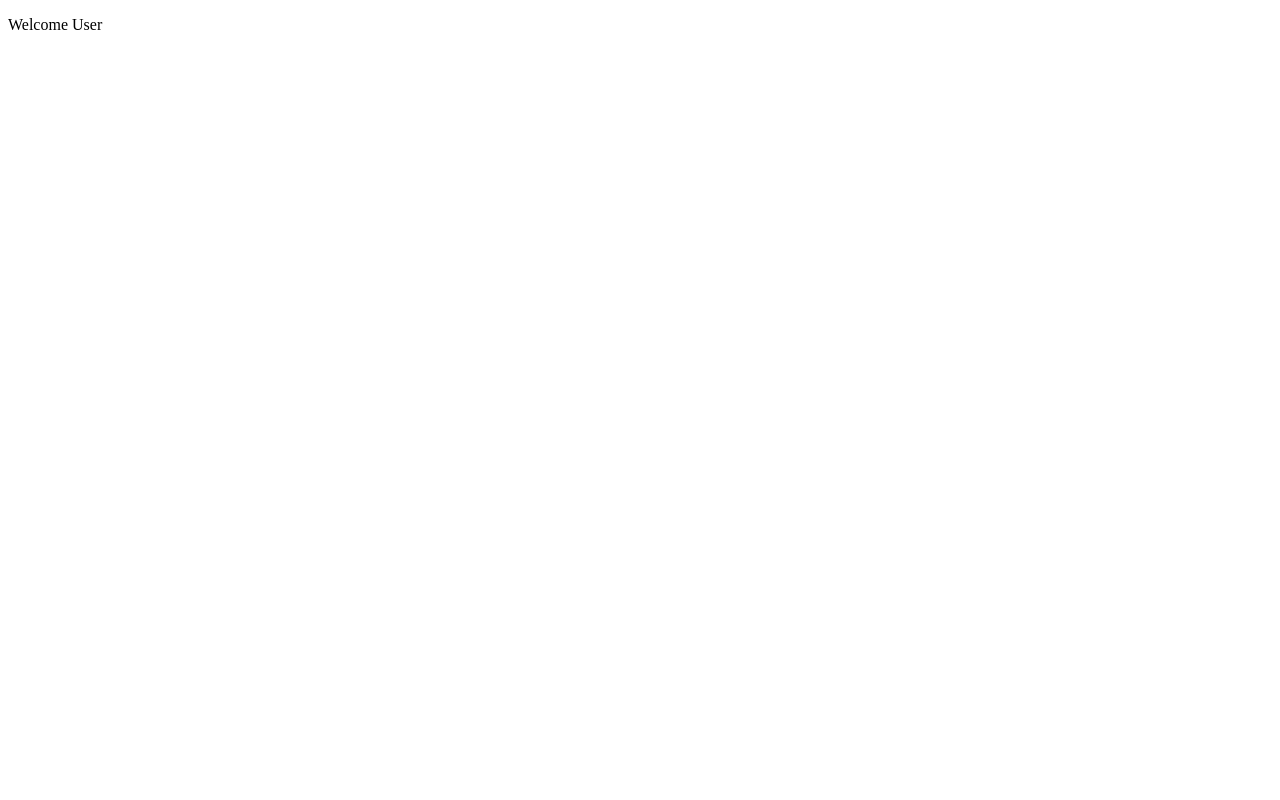
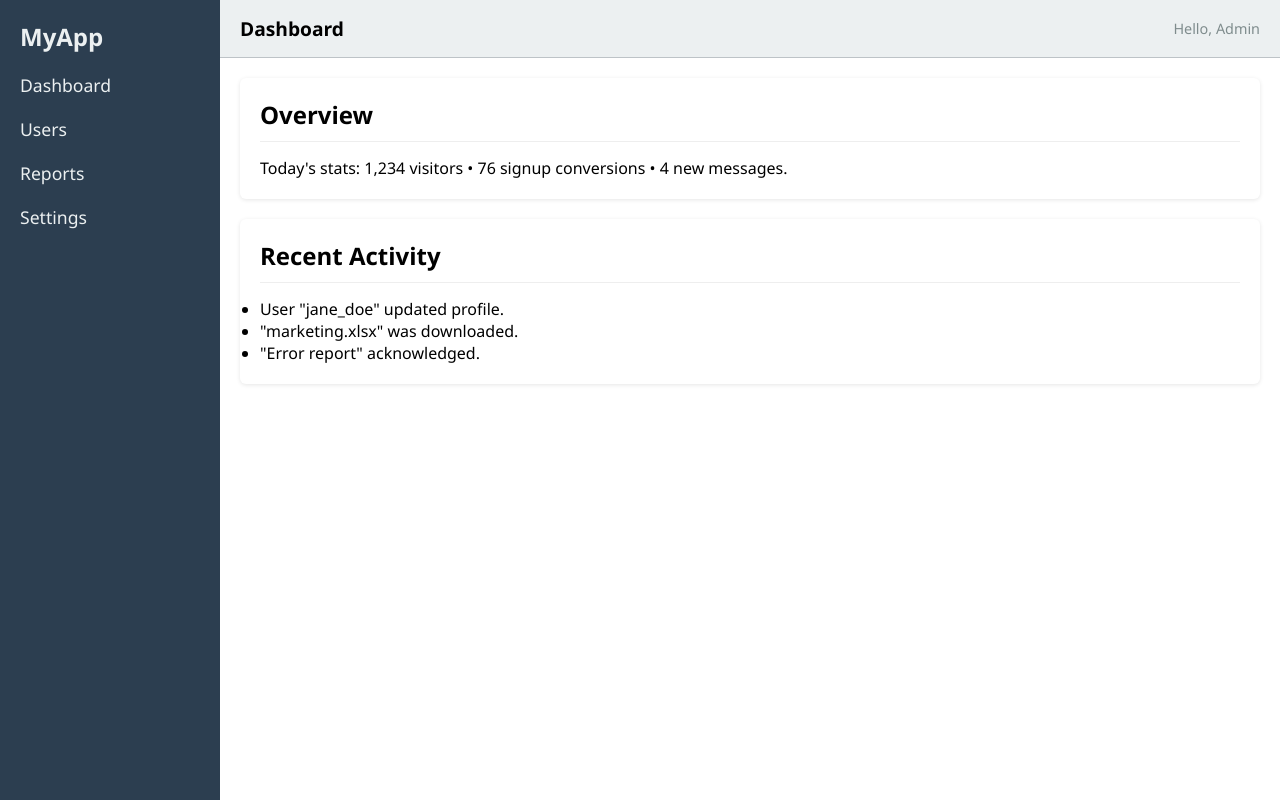
Before and after one commit to faizalmohameds/IIT-Project, a plain HTML site: page index.html in a window 1280 px wide. Drawn offline with Linux system fonts and the light colour scheme.

Commit message:
Triggered new ui

```diff
--- a/index.html
+++ b/index.html
@@ -1,14 +1,59 @@
 <!DOCTYPE html>
-<html>
+<html lang="en">
+<head>
+  <meta charset="UTF-8" />
+  <meta name="viewport" content="width=device-width, initial-scale=1.0"/>
+  <title>Admin Dashboard</title>
+  <style>
+    * { box-sizing: border-box; margin:0; padding:0; }
+    body { display: flex; font-family: 'Segoe UI', sans-serif; height: 100vh; }
+    nav.sidebar { width: 220px; background: #2C3E50; color: #ECF0F1; padding: 20px; }
+    nav.sidebar ul { list-style: none; }
+    nav.sidebar li { margin: 20px 0; }
+    nav.sidebar a { color: inherit; text-decoration: none; font-size: 1.1em; }
+    nav.sidebar a:hover { text-decoration: underline; }
+    .main { flex: 1; display: flex; flex-direction: column; }
+    header.top-nav { background: #ECF0F1; padding: 15px 20px; border-bottom: 1px solid #BDC3C7; display: flex; justify-content: space-between; align-items: center; }
+    .top-nav .title { font-size: 1.2em; font-weight: bold; }
+    .top-nav .user { font-size: 0.9em; color: #7F8C8D; }
+    .content { padding: 20px; overflow-y: auto; }
+    .widget { background: #fff; border-radius: 6px; padding: 20px; margin-bottom: 20px; box-shadow: 0 1px 4px rgba(0,0,0,0.1); }
+    .widget h2 { margin-bottom: 15px; border-bottom: 1px solid #eee; padding-bottom: 10px; }
+  </style>
+</head>
+<body>
 
-<head>
-    <meta charset="UTF-8">
-    <title>Sample</title>
-</head>
+  <nav class="sidebar">
+    <h2>MyApp</h2>
+    <ul>
+      <li><a href="#">Dashboard</a></li>
+      <li><a href="#">Users</a></li>
+      <li><a href="#">Reports</a></li>
+      <li><a href="#">Settings</a></li>
+    </ul>
+  </nav>
 
-<body>
-    <p>Welcome User</p>
+  <div class="main">
+    <header class="top-nav">
+      <div class="title">Dashboard</div>
+      <div class="user">Hello, Admin</div>
+    </header>
+
+    <div class="content">
+      <div class="widget">
+        <h2>Overview</h2>
+        <p>Today's stats: 1,234 visitors • 76 signup conversions • 4 new messages.</p>
+      </div>
+      <div class="widget">
+        <h2>Recent Activity</h2>
+        <ul>
+          <li>User "jane_doe" updated profile.</li>
+          <li>"marketing.xlsx" was downloaded.</li>
+          <li>"Error report" acknowledged.</li>
+        </ul>
+      </div>
+    </div>
+  </div>
 
 </body>
-
 </html>
```
